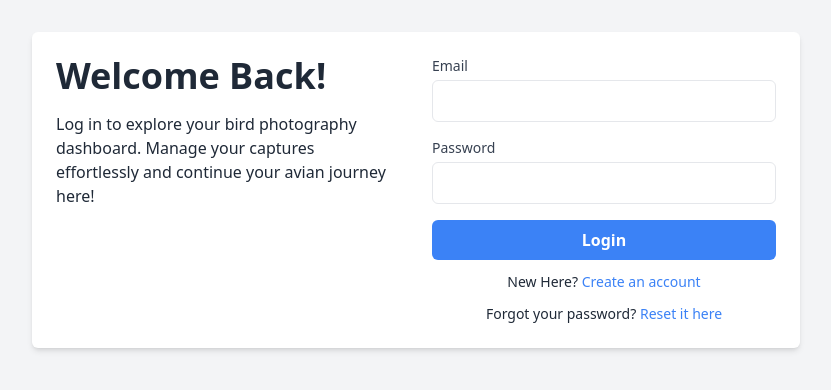
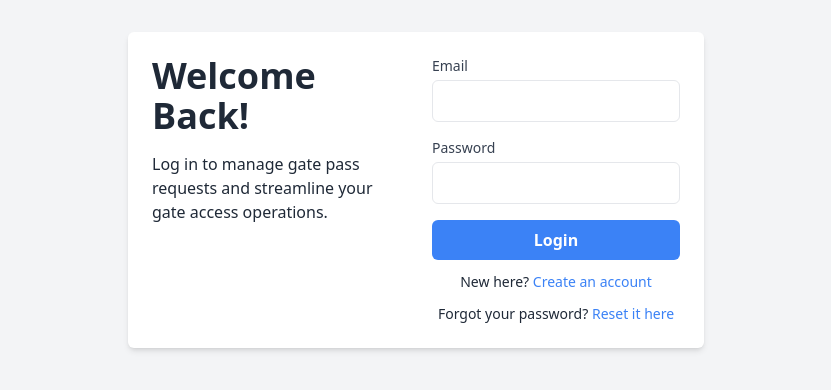
Before and after one commit to sattamap/gpms-client, a React (Vite) app: page / in a window 1280 px wide. Shown: the part 210-600 px from the top of the page, without its empty margins (224-1055 px from the left). Built offline with nearby package versions, Linux system fonts and the light colour scheme; no server answers.

Commit message:
Update Login page

```diff
--- a/src/pages/Login/Login.jsx
+++ b/src/pages/Login/Login.jsx
@@ -1,13 +1,11 @@
-import {Link, useLocation, useNavigate } from 'react-router-dom';
+import { Link, useLocation, useNavigate } from 'react-router-dom';
 import Swal from 'sweetalert2';
 import { useForm } from 'react-hook-form';
 import { useContext } from 'react';
 import { AuthContext } from '../../provider/AuthProvider';
 
-
-
 const Login = () => {
-  const { signIn} = useContext(AuthContext);
+  const { signIn } = useContext(AuthContext);
   const navigate = useNavigate();
   const location = useLocation();
   const from = location.state?.from?.pathname || '/dashboard/';
@@ -20,9 +18,9 @@ const Login = () => {
         const user = result.user;
         console.log(user);
         Swal.fire({
-          title: 'Login Successfully',
-          showClass: 'animate__animated animate__fadeInUp',
-          hideClass: 'animate__animated animate__fadeOutDown',
+          title: 'Login Successful',
+          text: 'Welcome back to the Gate Pass Management System.',
+          icon: 'success',
         });
 
         navigate(from, { replace: true });
@@ -36,15 +34,14 @@ const Login = () => {
       });
   };
 
-
   return (
     <div className="min-h-screen flex items-center justify-center bg-gray-100">
-      <div className="max-w-3xl mx-auto p-6 bg-white shadow-md rounded-md">
+      <div className="max-w-xl mx-auto p-6 bg-white shadow-md rounded-md">
         <div className="grid grid-cols-1 md:grid-cols-2 gap-8">
           <div className="text-center md:text-left mb-8">
             <h4 className="text-4xl font-bold mb-4">Welcome Back!</h4>
             <p className="text-base">
-            Log in to explore your bird photography dashboard. Manage your captures effortlessly and continue your avian journey here!
+              Log in to manage gate pass requests and streamline your gate access operations.
             </p>
           </div>
           <div>
@@ -81,15 +78,11 @@ const Login = () => {
               </div>
             </form>
             <p className="text-center mt-3 text-sm">
-              New Here? <Link to='/register'><button  className="text-blue-500">Create an account</button></Link>
+              New here? <Link to='/register' className="text-blue-500">Create an account</Link>
             </p>
             <p className="text-center mt-3 text-sm">
               Forgot your password?{' '}
-              <button
-                className="text-blue-500"
-              >
-                Reset it here
-              </button>
+              <Link to='/forgot-password' className="text-blue-500">Reset it here</Link>
             </p>
           </div>
         </div>
```
